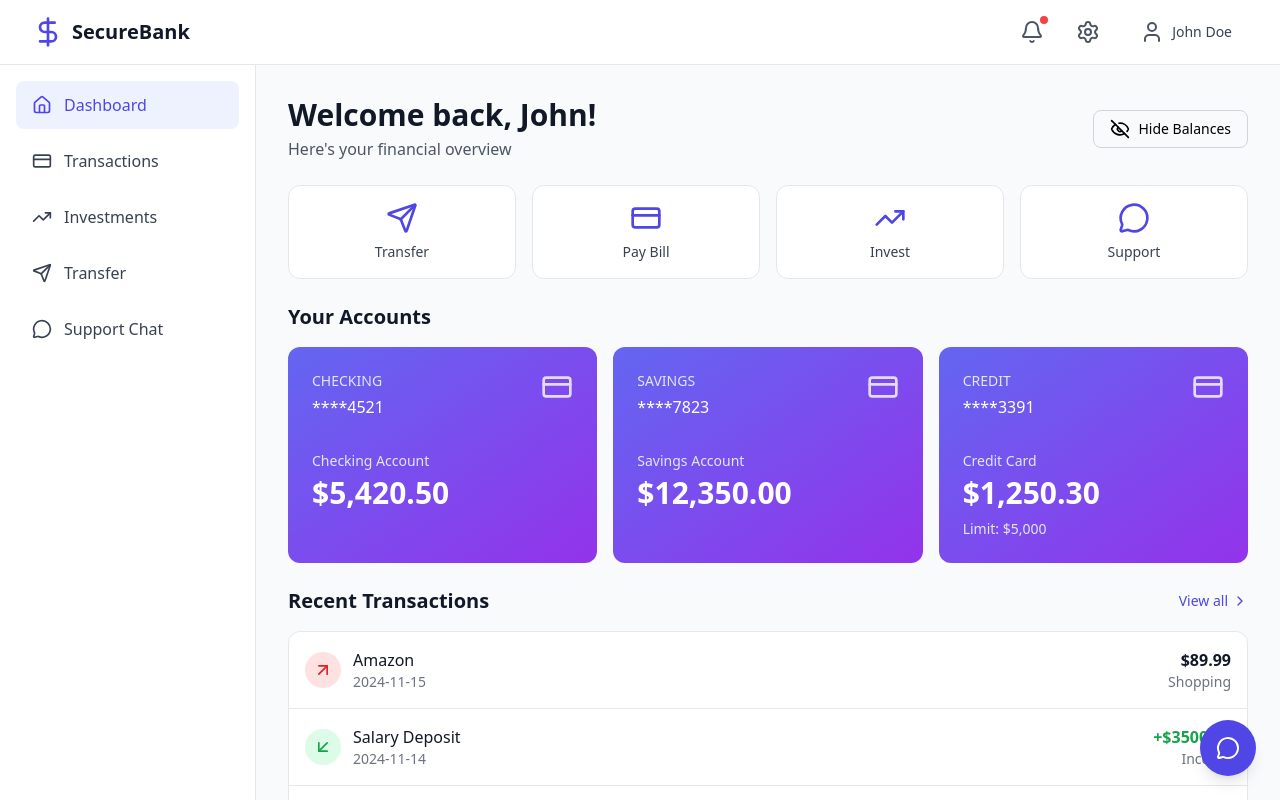
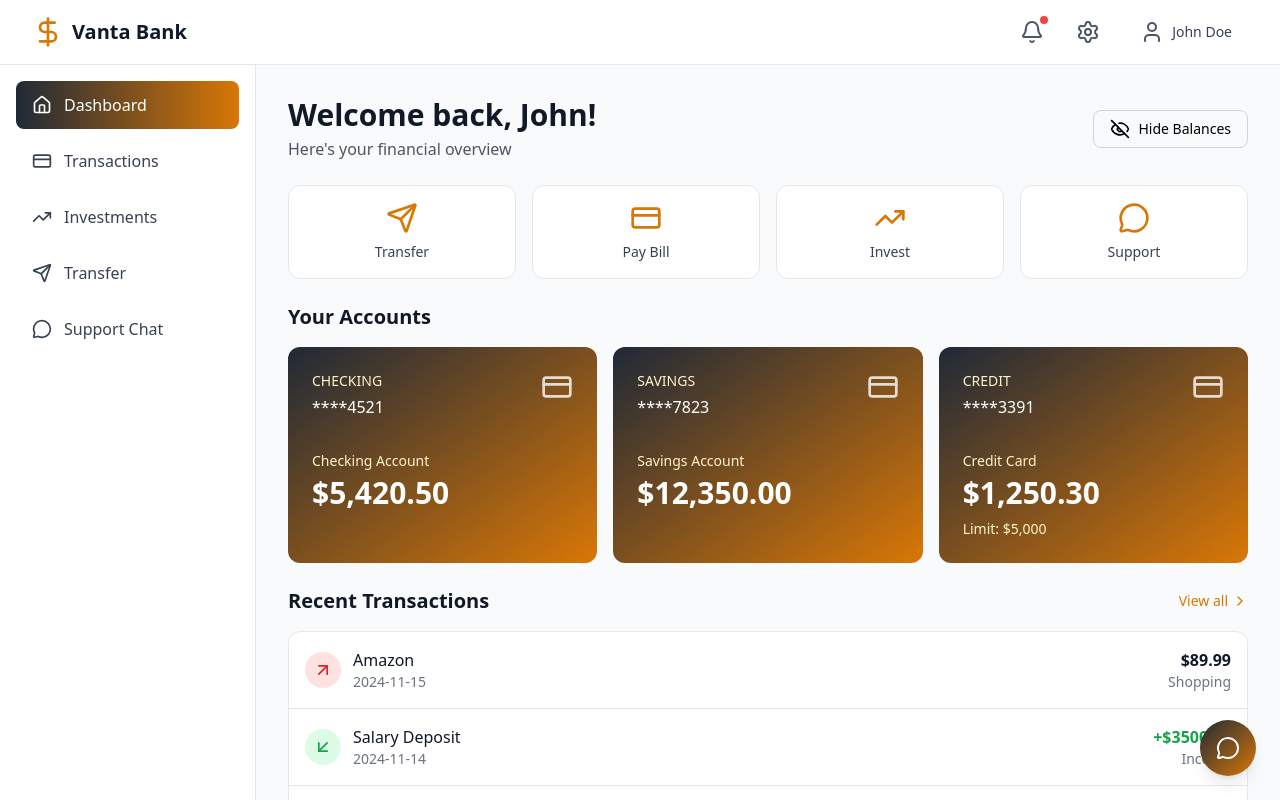
Before and after one commit to kateyang1998/online_banking_group9, a React (Vite) app: page / in a window 1280 px wide. Both pictures are taken after typing "Sample", "Sample123" into the empty fields and a click on the button "Sign In". Shown: the top 800 px of the page. Built offline with nearby package versions, Linux system fonts and the light colour scheme.

Commit message:
fix: change the color theme and change the bank name/logo

```diff
--- a/index.html
+++ b/index.html
@@ -2,9 +2,9 @@
 <html lang="en">
   <head>
     <meta charset="UTF-8" />
-    <link rel="icon" type="image/svg+xml" href="/vite.svg" />
+    <link rel="icon" type="image/svg+xml" href="/dollar-sign.svg" />
     <meta name="viewport" content="width=device-width, initial-scale=1.0" />
-    <title>Online Banking</title>
+    <title>Vanta Bank - Online Banking</title>
   </head>
   <body>
     <div id="root"></div>
--- a/src/BankingApp.jsx
+++ b/src/BankingApp.jsx
@@ -64,7 +64,7 @@ export default function BankingApp() {
   const [showBalance, setShowBalance] = useState(true);
   const [chatOpen, setChatOpen] = useState(false);
   const [chatMessages, setChatMessages] = useState([
-    { type: 'assistant', text: 'Hello! I\'m your SecureBank virtual assistant. How can I help you today?' }
+    { type: 'assistant', text: 'Hello! I\'m your Vanta Bank virtual assistant. How can I help you today?' }
   ]);
   const [chatInput, setChatInput] = useState('');
   const [transferForm, setTransferForm] = useState({
@@ -85,13 +85,13 @@ export default function BankingApp() {
     };
 
     return (
-      <div className="min-h-screen bg-gradient-to-br from-blue-50 to-indigo-100 flex items-center justify-center p-4">
+      <div className="min-h-screen bg-gradient-to-br from-gray-900 to-gray-800 flex items-center justify-center p-4">
         <div className="bg-white rounded-2xl shadow-2xl w-full max-w-md p-8">
           <div className="text-center mb-8">
-            <div className="inline-block p-3 bg-indigo-600 rounded-full mb-4">
-              <DollarSign className="w-8 h-8 text-white" />
+            <div className="inline-block p-3 bg-gradient-to-br from-gray-800 to-amber-500 rounded-full mb-4">
+              <DollarSign className="w-8 h-8 text-amber-300" />
             </div>
-            <h1 className="text-3xl font-bold text-gray-900">SecureBank</h1>
+            <h1 className="text-3xl font-bold text-gray-900">Vanta Bank</h1>
             <p className="text-gray-600 mt-2">Welcome back! Please sign in to continue.</p>
           </div>
 
@@ -105,7 +105,7 @@ export default function BankingApp() {
                 type="text"
                 value={username}
                 onChange={(e) => setUsername(e.target.value)}
-                className="w-full px-4 py-3 border border-gray-300 rounded-lg focus:ring-2 focus:ring-indigo-500 focus:border-transparent transition"
+                className="w-full px-4 py-3 border border-gray-300 rounded-lg focus:ring-2 focus:ring-amber-500 focus:border-transparent transition"
                 placeholder="Enter your username"
                 required
               />
@@ -121,7 +121,7 @@ export default function BankingApp() {
                   type={showPassword ? 'text' : 'password'}
                   value={password}
                   onChange={(e) => setPassword(e.target.value)}
-                  className="w-full px-4 py-3 border border-gray-300 rounded-lg focus:ring-2 focus:ring-indigo-500 focus:border-transparent transition pr-12"
+                  className="w-full px-4 py-3 border border-gray-300 rounded-lg focus:ring-2 focus:ring-amber-500 focus:border-transparent transition pr-12"
                   placeholder="Enter your password"
                   required
                 />
@@ -138,17 +138,17 @@ export default function BankingApp() {
 
             <div className="flex items-center justify-between">
               <label className="flex items-center">
-                <input type="checkbox" className="w-4 h-4 text-indigo-600 border-gray-300 rounded focus:ring-indigo-500" />
+                <input type="checkbox" className="w-4 h-4 text-amber-600 border-gray-300 rounded focus:ring-amber-500" />
                 <span className="ml-2 text-sm text-gray-600">Remember me</span>
               </label>
-              <a href="#" className="text-sm text-indigo-600 hover:text-indigo-800">
+              <a href="#" className="text-sm text-amber-600 hover:text-amber-800">
                 Forgot password?
               </a>
             </div>
 
             <button
               type="submit"
-              className="w-full bg-indigo-600 text-white py-3 rounded-lg font-semibold hover:bg-indigo-700 transition focus:ring-4 focus:ring-indigo-300"
+              className="w-full bg-gradient-to-r from-gray-800 to-amber-600 text-white py-3 rounded-lg font-semibold hover:from-gray-700 hover:to-amber-500 transition focus:ring-4 focus:ring-amber-300"
             >
               Sign In
             </button>
@@ -157,7 +157,7 @@ export default function BankingApp() {
           <div className="mt-6 text-center">
             <p className="text-sm text-gray-600">
               Don't have an account?{' '}
-              <a href="#" className="text-indigo-600 hover:text-indigo-800 font-semibold">
+              <a href="#" className="text-amber-600 hover:text-amber-800 font-semibold">
                 Sign up
               </a>
             </p>
@@ -187,8 +187,8 @@ export default function BankingApp() {
               {isMobileMenuOpen ? <X className="w-6 h-6" /> : <Menu className="w-6 h-6" />}
             </button>
             <div className="flex items-center">
-              <DollarSign className="w-8 h-8 text-indigo-600" />
-              <span className="ml-2 text-xl font-bold text-gray-900">SecureBank</span>
+              <DollarSign className="w-8 h-8 text-amber-600" />
+              <span className="ml-2 text-xl font-bold text-gray-900">Vanta Bank</span>
             </div>
           </div>
 
@@ -235,7 +235,7 @@ export default function BankingApp() {
                 onClick={() => setCurrentPage(item.id)}
                 className={`w-full flex items-center space-x-3 px-4 py-3 rounded-lg transition ${
                   currentPage === item.id
-                    ? 'bg-indigo-50 text-indigo-600'
+                    ? 'bg-gradient-to-r from-gray-800 to-amber-600 text-white'
                     : 'text-gray-700 hover:bg-gray-50'
                 }`}
               >
@@ -253,8 +253,8 @@ export default function BankingApp() {
               <div className="p-4">
                 <div className="flex items-center justify-between mb-6">
                   <div className="flex items-center">
-                    <DollarSign className="w-8 h-8 text-indigo-600" />
-                    <span className="ml-2 text-xl font-bold">SecureBank</span>
+                    <DollarSign className="w-8 h-8 text-amber-600" />
+                    <span className="ml-2 text-xl font-bold">Vanta Bank</span>
                   </div>
                   <button onClick={() => setIsMobileMenuOpen(false)} aria-label="Close menu">
                     <X className="w-6 h-6" />
@@ -270,7 +270,7 @@ export default function BankingApp() {
                       }}
                       className={`w-full flex items-center space-x-3 px-4 py-3 rounded-lg transition ${
                         currentPage === item.id
-                          ? 'bg-indigo-50 text-indigo-600'
+                          ? 'bg-gradient-to-r from-gray-800 to-amber-600 text-white'
                           : 'text-gray-700 hover:bg-gray-50'
                       }`}
                     >
@@ -315,9 +315,9 @@ export default function BankingApp() {
           <button
             key={idx}
             onClick={() => setCurrentPage(action.page)}
-            className="flex flex-col items-center justify-center p-4 bg-white rounded-xl border border-gray-200 hover:border-indigo-300 hover:shadow-md transition"
+            className="flex flex-col items-center justify-center p-4 bg-white rounded-xl border border-gray-200 hover:border-amber-400 hover:shadow-md transition"
           >
-            <action.icon className="w-8 h-8 text-indigo-600 mb-2" />
+            <action.icon className="w-8 h-8 text-amber-600 mb-2" />
             <span className="text-sm font-medium text-gray-700">{action.label}</span>
           </button>
         ))}
@@ -330,7 +330,7 @@ export default function BankingApp() {
           {mockAccounts.map((account) => (
             <div
               key={account.id}
-              className="bg-gradient-to-br from-indigo-500 to-purple-600 rounded-xl p-6 text-white cursor-pointer hover:shadow-xl transition"
+              className="bg-gradient-to-br from-gray-800 to-amber-600 rounded-xl p-6 text-white cursor-pointer hover:shadow-xl transition"
               onClick={() => {
                 setSelectedAccount(account);
                 setCurrentPage('transactions');
@@ -338,18 +338,18 @@ export default function BankingApp() {
             >
               <div className="flex justify-between items-start mb-8">
                 <div>
-                  <p className="text-indigo-100 text-sm">{account.type.toUpperCase()}</p>
+                  <p className="text-amber-100 text-sm">{account.type.toUpperCase()}</p>
                   <p className="text-white font-medium mt-1">{account.accountNumber}</p>
                 </div>
                 <CreditCard className="w-8 h-8 text-white opacity-80" />
               </div>
               <div>
-                <p className="text-indigo-100 text-sm mb-1">{account.name}</p>
+                <p className="text-amber-100 text-sm mb-1">{account.name}</p>
                 <p className="text-3xl font-bold">
                   {showBalance ? `$${Math.abs(account.balance).toLocaleString('en-US', { minimumFractionDigits: 2, maximumFractionDigits: 2 })}` : '••••••'}
                 </p>
                 {account.limit && (
-                  <p className="text-indigo-100 text-sm mt-2">
+                  <p className="text-amber-100 text-sm mt-2">
                     Limit: ${account.limit.toLocaleString()}
                   </p>
                 )}
@@ -365,7 +365,7 @@ export default function BankingApp() {
           <h2 className="text-xl font-bold text-gray-900">Recent Transactions</h2>
           <button
             onClick={() => setCurrentPage('transactions')}
-            className="text-indigo-600 hover:text-indigo-800 text-sm font-medium flex items-center"
+            className="text-amber-600 hover:text-amber-800 text-sm font-medium flex items-center"
           >
             View all
             <ChevronRight className="w-4 h-4 ml-1" />
@@ -430,8 +430,8 @@ export default function BankingApp() {
               onClick={() => setSelectedAccount(account)}
               className={`px-4 py-2 rounded-lg font-medium transition ${
                 selectedAccount.id === account.id
-                  ? 'bg-indigo-600 text-white'
-                  : 'bg-white border border-gray-300 text-gray-700 hover:border-indigo-300'
+                  ? 'bg-gradient-to-r from-gray-800 to-amber-600 text-white'
+                  : 'bg-white border border-gray-300 text-gray-700 hover:border-amber-400'
               }`}
             >
               {account.name}
@@ -449,13 +449,13 @@ export default function BankingApp() {
                 placeholder="Search transactions..."
                 value={searchTerm}
                 onChange={(e) => setSearchTerm(e.target.value)}
-                className="w-full pl-10 pr-4 py-2 border border-gray-300 rounded-lg focus:ring-2 focus:ring-indigo-500 focus:border-transparent"
+                className="w-full pl-10 pr-4 py-2 border border-gray-300 rounded-lg focus:ring-2 focus:ring-amber-500 focus:border-transparent"
               />
             </div>
             <select
               value={filterCategory}
               onChange={(e) => setFilterCategory(e.target.value)}
-              className="w-full px-4 py-2 border border-gray-300 rounded-lg focus:ring-2 focus:ring-indigo-500 focus:border-transparent"
+              className="w-full px-4 py-2 border border-gray-300 rounded-lg focus:ring-2 focus:ring-amber-500 focus:border-transparent"
             >
               {categories.map((cat) => (
                 <option key={cat} value={cat}>
@@ -517,8 +517,8 @@ export default function BankingApp() {
         </div>
 
         {/* Portfolio Summary */}
-        <div className="bg-gradient-to-br from-indigo-500 to-purple-600 rounded-xl p-6 text-white">
-          <p className="text-indigo-100 text-sm mb-2">Total Portfolio Value</p>
+        <div className="bg-gradient-to-br from-gray-800 to-amber-600 rounded-xl p-6 text-white">
+          <p className="text-amber-100 text-sm mb-2">Total Portfolio Value</p>
           <p className="text-4xl font-bold mb-4">
             ${showBalance ? totalValue.toLocaleString('en-US', { minimumFractionDigits: 2, maximumFractionDigits: 2 }) : '••••••'}
           </p>
@@ -678,7 +678,7 @@ export default function BankingApp() {
                   id="from-account"
                   value={transferForm.from}
                   onChange={(e) => setTransferForm({ ...transferForm, from: parseInt(e.target.value) })}
-                  className="w-full px-4 py-3 border border-gray-300 rounded-lg focus:ring-2 focus:ring-indigo-500 focus:border-transparent"
+                  className="w-full px-4 py-3 border border-gray-300 rounded-lg focus:ring-2 focus:ring-amber-500 focus:border-transparent"
                 >
                   {mockAccounts.map((account) => (
                     <option key={account.id} value={account.id}>
@@ -702,7 +702,7 @@ export default function BankingApp() {
                   id="to-account"
                   value={transferForm.to}
                   onChange={(e) => setTransferForm({ ...transferForm, to: parseInt(e.target.value) })}
-                  className="w-full px-4 py-3 border border-gray-300 rounded-lg focus:ring-2 focus:ring-indigo-500 focus:border-transparent"
+                  className="w-full px-4 py-3 border border-gray-300 rounded-lg focus:ring-2 focus:ring-amber-500 focus:border-transparent"
                 >
                   {mockAccounts.filter(a => a.id !== transferForm.from).map((account) => (
                     <option key={account.id} value={account.id}>
@@ -725,7 +725,7 @@ export default function BankingApp() {
                     min="0.01"
                     value={transferForm.amount}
                     onChange={(e) => setTransferForm({ ...transferForm, amount: e.target.value })}
-                    className="w-full pl-8 pr-4 py-3 border border-gray-300 rounded-lg focus:ring-2 focus:ring-indigo-500 focus:border-transparent text-lg"
+                    className="w-full pl-8 pr-4 py-3 border border-gray-300 rounded-lg focus:ring-2 focus:ring-amber-500 focus:border-transparent text-lg"
                     placeholder="0.00"
                     required
                   />
@@ -751,7 +751,7 @@ export default function BankingApp() {
 
               <button
                 type="submit"
-                className="w-full bg-indigo-600 text-white py-3 rounded-lg font-semibold hover:bg-indigo-700 transition focus:ring-4 focus:ring-indigo-300"
+                className="w-full bg-gradient-to-r from-gray-800 to-amber-600 text-white py-3 rounded-lg font-semibold hover:from-gray-700 hover:to-amber-500 transition focus:ring-4 focus:ring-amber-300"
               >
                 Complete Transfer
               </button>
@@ -844,7 +844,7 @@ export default function BankingApp() {
               <div key={idx} className={`flex ${message.type === 'user' ? 'justify-end' : 'justify-start'}`}>
                 <div className={`max-w-xs sm:max-w-md lg:max-w-lg px-4 py-3 rounded-2xl ${
                   message.type === 'user'
-                    ? 'bg-indigo-600 text-white'
+                    ? 'bg-gradient-to-r from-gray-800 to-amber-600 text-white'
                     : 'bg-gray-100 text-gray-900'
                 }`}>
                   <p className="text-sm">{message.text}</p>
@@ -881,11 +881,11 @@ export default function BankingApp() {
                 value={chatInput}
                 onChange={(e) => setChatInput(e.target.value)}
                 placeholder="Type your message..."
-                className="flex-1 px-4 py-3 border border-gray-300 rounded-lg focus:ring-2 focus:ring-indigo-500 focus:border-transparent"
+                className="flex-1 px-4 py-3 border border-gray-300 rounded-lg focus:ring-2 focus:ring-amber-500 focus:border-transparent"
               />
               <button
                 type="submit"
-                className="px-6 py-3 bg-indigo-600 text-white rounded-lg font-semibold hover:bg-indigo-700 transition focus:ring-4 focus:ring-indigo-300"
+                className="px-6 py-3 bg-gradient-to-r from-gray-800 to-amber-600 text-white rounded-lg font-semibold hover:from-gray-700 hover:to-amber-500 transition focus:ring-4 focus:ring-amber-300"
               >
                 Send
               </button>
@@ -919,7 +919,7 @@ export default function BankingApp() {
       {currentPage !== 'chat' && !chatOpen && (
         <button
           onClick={() => setChatOpen(true)}
-          className="fixed bottom-6 right-6 p-4 bg-indigo-600 text-white rounded-full shadow-lg hover:bg-indigo-700 transition focus:ring-4 focus:ring-indigo-300 z-50"
+          className="fixed bottom-6 right-6 p-4 bg-gradient-to-br from-gray-800 to-amber-600 text-white rounded-full shadow-lg hover:from-gray-700 hover:to-amber-500 transition focus:ring-4 focus:ring-amber-300 z-50"
           aria-label="Open chat"
         >
           <MessageCircle className="w-6 h-6" />
@@ -931,7 +931,7 @@ export default function BankingApp() {
         <div className="fixed bottom-6 right-6 w-96 bg-white rounded-xl shadow-2xl border border-gray-200 z-50 flex flex-col" style={{ height: '500px' }}>
           <div className="flex items-center justify-between p-4 border-b border-gray-200">
             <div className="flex items-center space-x-2">
-              <MessageCircle className="w-5 h-5 text-indigo-600" />
+              <MessageCircle className="w-5 h-5 text-amber-600" />
               <h3 className="font-semibold text-gray-900">Virtual Assistant</h3>
             </div>
             <button
@@ -948,7 +948,7 @@ export default function BankingApp() {
               <div key={idx} className={`flex ${message.type === 'user' ? 'justify-end' : 'justify-start'}`}>
                 <div className={`max-w-xs px-3 py-2 rounded-lg text-sm ${
                   message.type === 'user'
-                    ? 'bg-indigo-600 text-white'
+                    ? 'bg-gradient-to-r from-gray-800 to-amber-600 text-white'
                     : 'bg-gray-100 text-gray-900'
                 }`}>
                   {message.text}
@@ -964,11 +964,11 @@ export default function BankingApp() {
                 value={chatInput}
                 onChange={(e) => setChatInput(e.target.value)}
                 placeholder="Type a message..."
-                className="flex-1 px-3 py-2 border border-gray-300 rounded-lg text-sm focus:ring-2 focus:ring-indigo-500 focus:border-transparent"
+                className="flex-1 px-3 py-2 border border-gray-300 rounded-lg text-sm focus:ring-2 focus:ring-amber-500 focus:border-transparent"
               />
               <button
                 type="submit"
-                className="px-4 py-2 bg-indigo-600 text-white rounded-lg text-sm font-medium hover:bg-indigo-700 transition"
+                className="px-4 py-2 bg-gradient-to-r from-gray-800 to-amber-600 text-white rounded-lg text-sm font-medium hover:from-gray-700 hover:to-amber-500 transition"
               >
                 Send
               </button>
```
Also changed, not shown: public/dollar-sign.svg (added), 5 other files (tests, documents, lock files or other folders).
